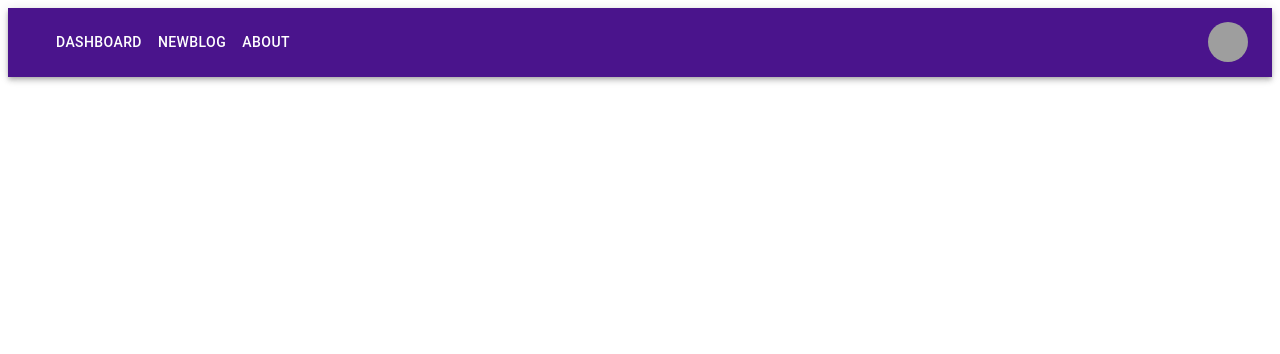
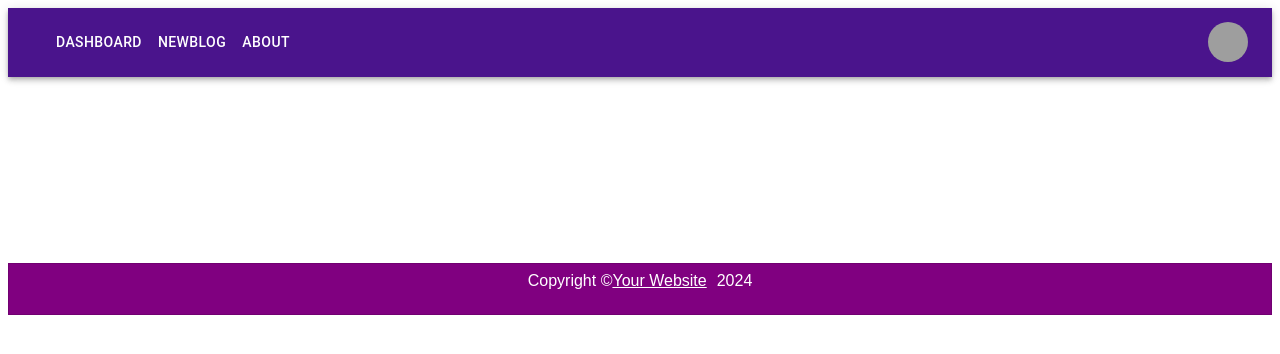
Before and after one commit to ibrahimputun/Blog-App, a React (Create React App) app: page / in a window 1280 px wide. Shown: the top 354 px of the page. Built offline with nearby package versions, Linux system fonts and the light colour scheme; grey boxes are pictures that could not be loaded.

Commit message:
ilk commit

```diff
--- a/src/components/Footer.jsx
+++ b/src/components/Footer.jsx
@@ -1,11 +1,51 @@
-import React from 'react'
+import * as React from "react";
+import Container from "@mui/material/Container";
+import Link from "@mui/material/Link";
+import { Box, Paper } from "@mui/material";
 
-const Footer = () => {
+export default function Footer() {
   return (
-    <div>
+    <Paper
+    sx={{
+      marginTop: 'calc(10% + 60px)',
+      bottom: 0,
+      backgroundColor: 'purple',
+    }}
+    component="footer"
+    square
+    variant="outlined"
+  >
+    <Container maxWidth="lg" >
+  <Box
+  sx={{
+    flexGrow: 1,
+    justifyContent: "center",
+    display: "flex",
+    my: 1,
+    color: 'white', // Yeni eklenen satır
+    fontFamily: 'Arial',
+    textDecoration: 'none'
+  }}
+>
+  {"Copyright © "}
+  <Link color="inherit" href="https://mui.com/" style={{ marginRight: '10px' }}>
+    Your Website
+  </Link>
+  {new Date().getFullYear()}
 
-    </div>
-  )
+</Box>
+
+      <Box
+        sx={{
+          flexGrow: 1,
+          justifyContent: "center",
+          display: "flex",
+          mb: 2,
+        }}
+      >
+
+      </Box>
+    </Container>
+  </Paper>
+);
 }
-
-export default Footer
```
